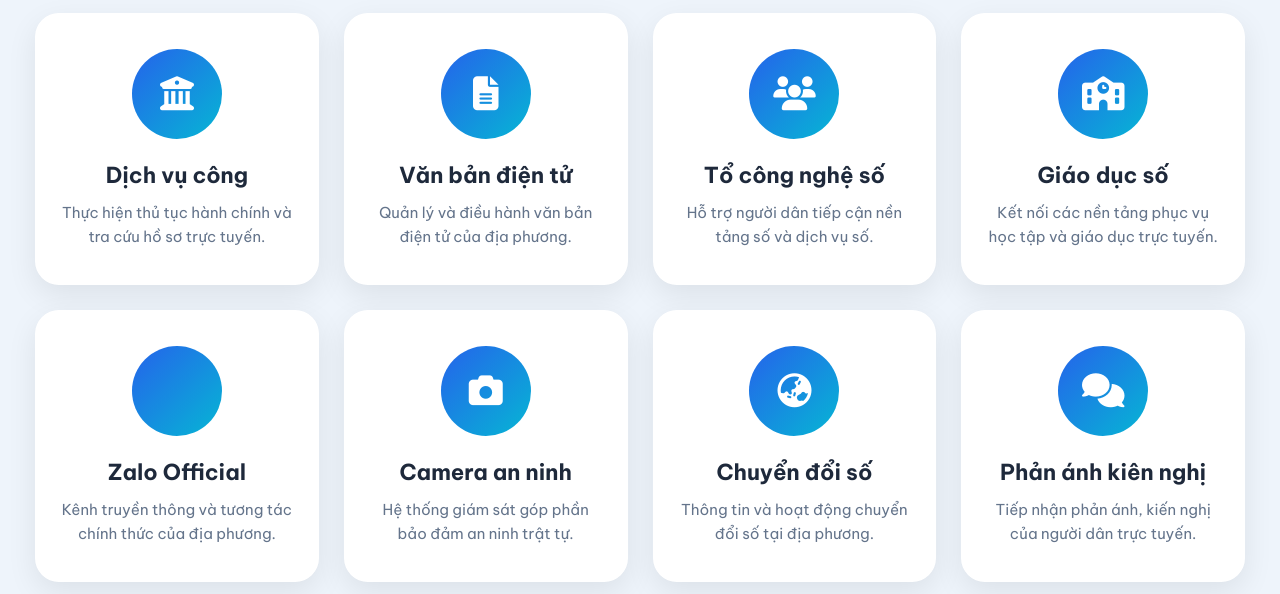
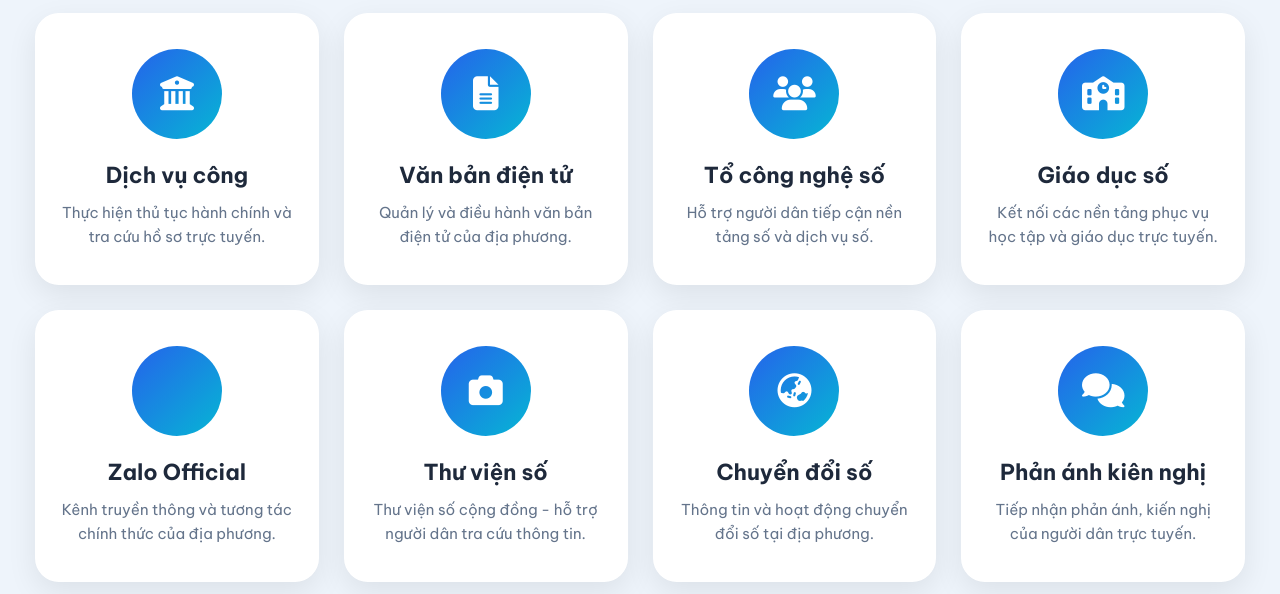
Before and after one commit to manhtuna91hb/mttqnatson.github.io, a plain HTML site: page index.html in a window 1280 px wide. Shown: the part 358-952 px from the top of the page. Drawn offline with Linux system fonts and the light colour scheme.

Commit message:
Update index.html

```diff
--- a/index.html
+++ b/index.html
@@ -217,12 +217,12 @@
         <p>Kênh truyền thông và tương tác chính thức của địa phương.</p>
       </a>
 
-      <a class="card" href="#">
+      <a class="card" href="https://hotronguoidan.mattranso.vn/">
         <div class="icon">
           <i class="fa-solid fa-camera"></i>
         </div>
-        <h3>Camera an ninh</h3>
-        <p>Hệ thống giám sát góp phần bảo đảm an ninh trật tự.</p>
+        <h3>Thư viện số</h3>
+        <p>Thư viện số cộng đồng - hỗ trợ người dân tra cứu thông tin.</p>
       </a>
 
       <a class="card" href="#">
```
